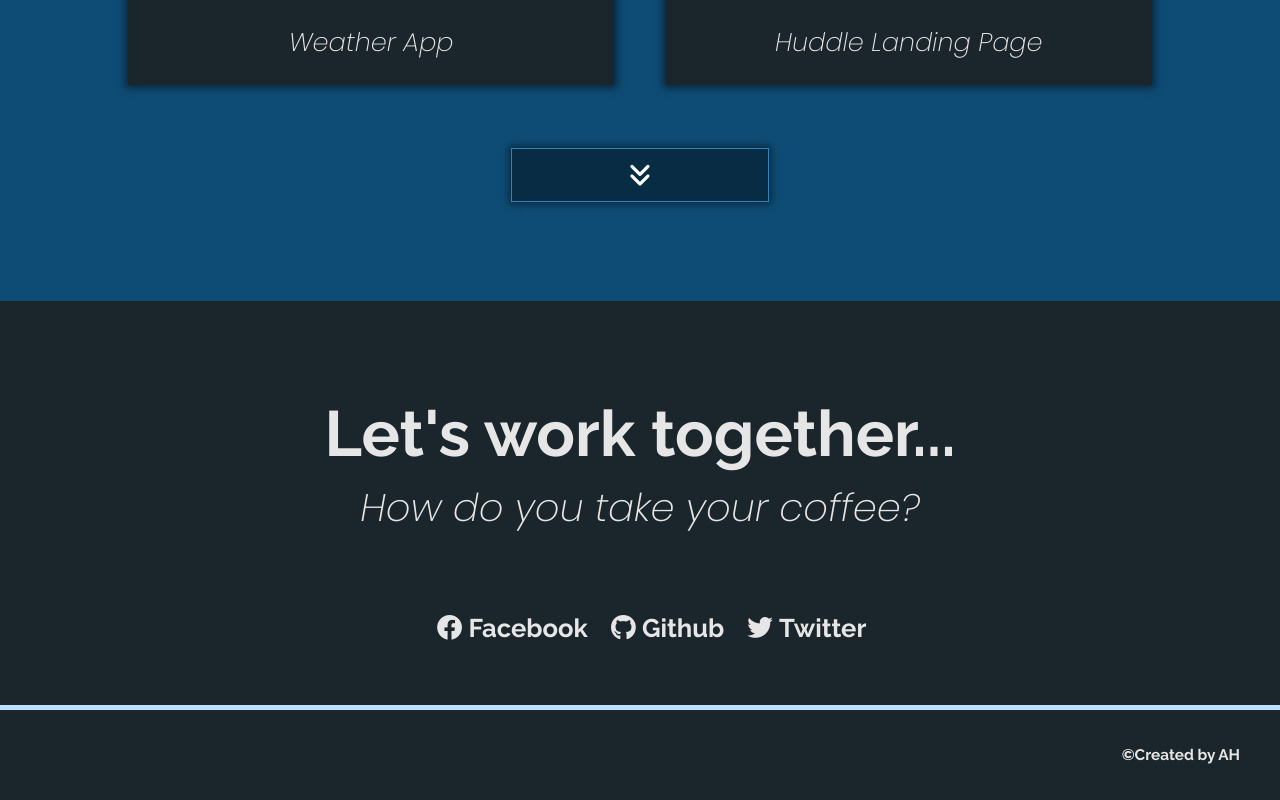
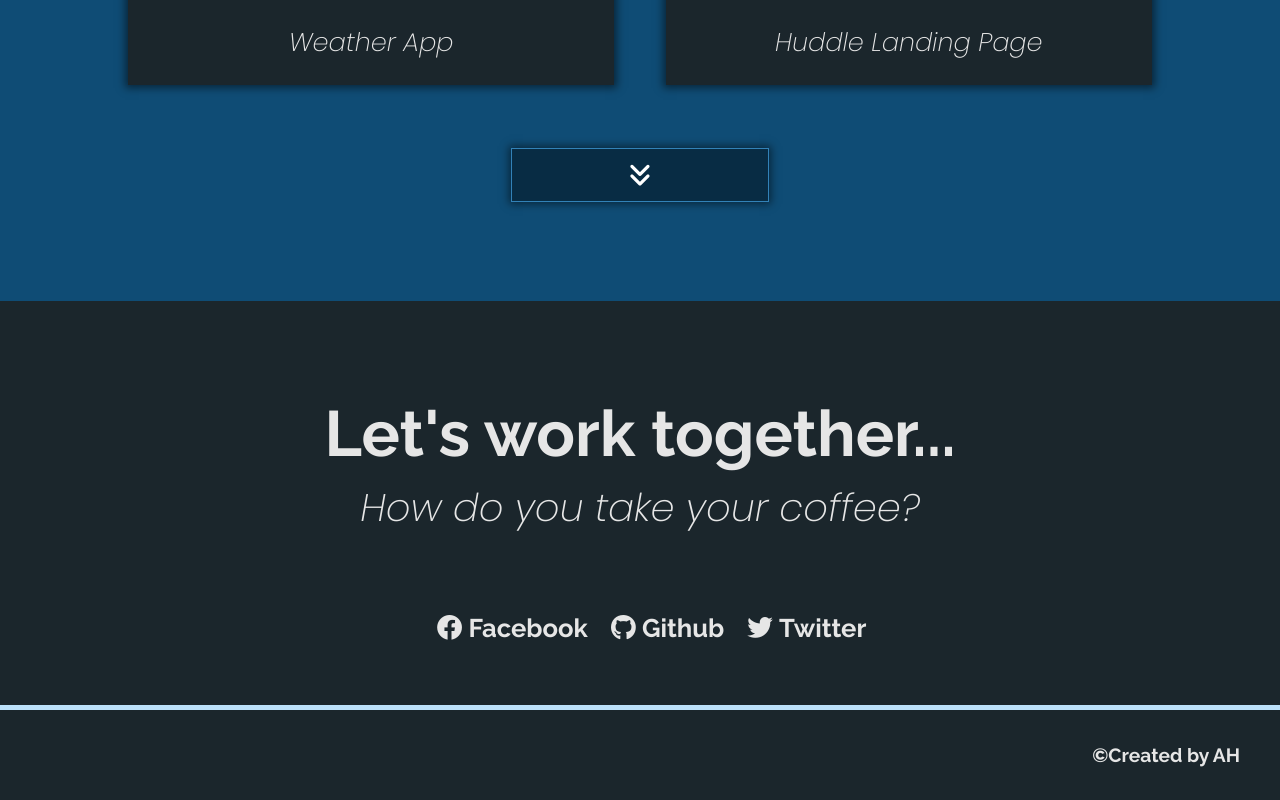
Before and after one commit to PipeShot12/my-portfolio, a React (Create React App) app: page / in a window 1280 px wide. Shown: the part 1763-2563 px from the top of the page. Built offline with nearby package versions, Linux system fonts and the light colour scheme.

Commit message:
release fix pagination useEffect

```diff
--- a/src/Componentes/Footer/footer.css
+++ b/src/Componentes/Footer/footer.css
@@ -6,7 +6,7 @@
 h4 {
   margin-right: 40px;
   margin: 40px;
-  font-size: 1.2vw;
+  font-size: 1.5vw;
 }
 @media (max-width: 1025px) {
   .footer {
--- a/src/Componentes/hook.js
+++ b/src/Componentes/hook.js
@@ -19,7 +19,7 @@ export default function Pagination({ json }) {
     }
 
     return () => clearTimeout(timer);
-  }, [current, setItems, json, isFakeLoading]);
+  }, [current, setItems, json]);
   console.log(current);
   return { setProjects, current, items, isFakeLoading };
 }
```
